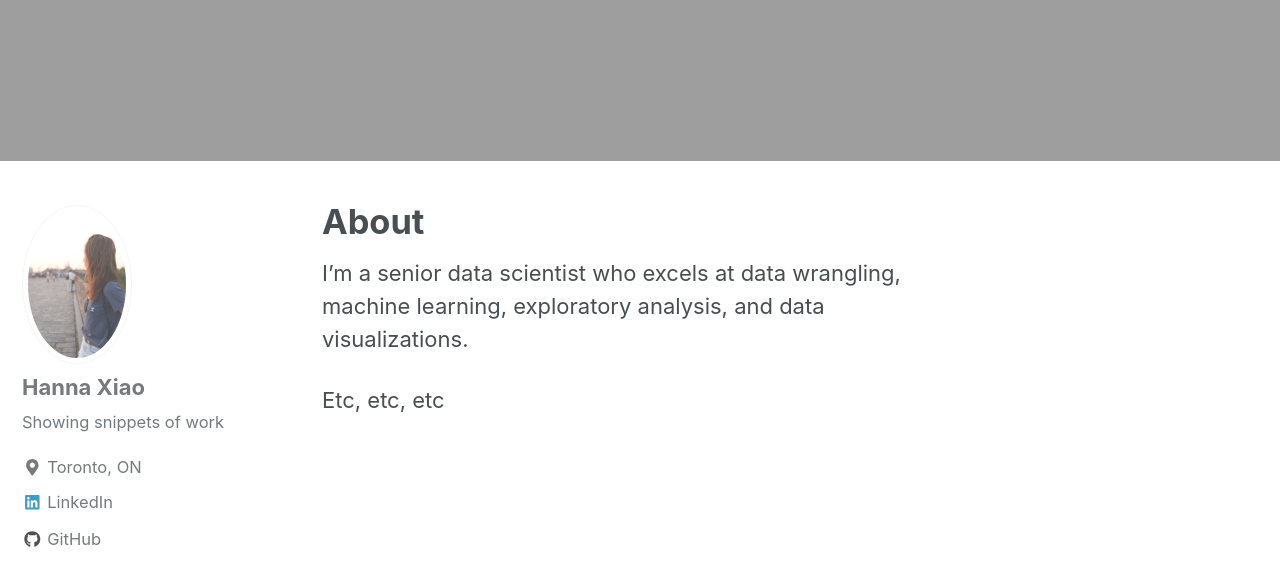
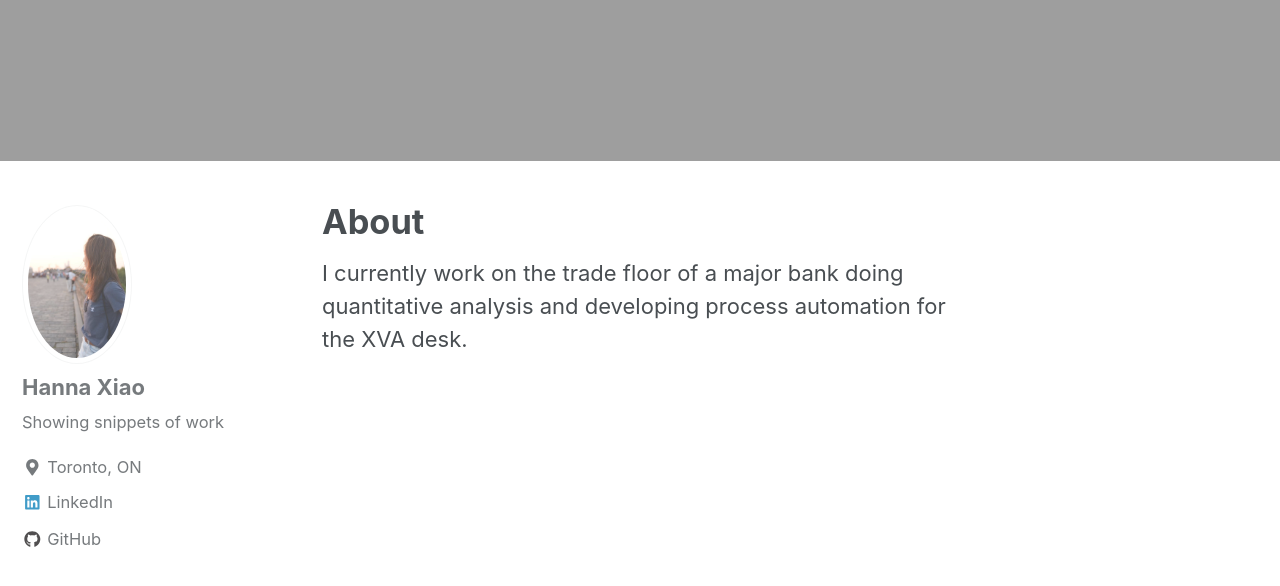
Before and after one commit to h-xiao/h-xiao.github.io, a Jekyll site: the page built from _pages/about.md, in a window 1280 px wide and 900 px high, scrolled down 899 px. Shown: the top 586 px of the window. Built offline with Jekyll 4.4.1, drawn with Linux system fonts in a browser that asks for light colours; nearby versions of some CDN libraries; some of the changed text lies outside the part shown.

Commit message:
update pages and images

```diff
--- a/_data/navigation.yml
+++ b/_data/navigation.yml
@@ -2,8 +2,8 @@
 main:
   - title: "About"
     url: /about/
-  - title: "Data Wrangling Projects"
-    url: /data-wrangling/
+  - title: "Personal Projects"
+    url: /projects/
   # - title: "About"
   #   url: https://mmistakes.github.io/minimal-mistakes/about/
   # - title: "Sample Posts"
--- a/_pages/about.md
+++ b/_pages/about.md
@@ -2,9 +2,7 @@
 title: "About"
 permalink: /about/
 header:
-  image: "/images/zakim.jpg"
+  image: "/images/about.jpg"
 ---
 
-I'm a senior data scientist who excels at data wrangling, machine learning, exploratory analysis, and data visualizations.
-
-Etc, etc, etc
+I currently work on the trade floor of a major bank doing quantitative analysis and developing process automation for the XVA desk.
```
Also changed, not shown: _pages/machinelearning.md (deleted, +0 -8 lines), _pages/projects.md (added, +8 -0 lines), 1 other file.
